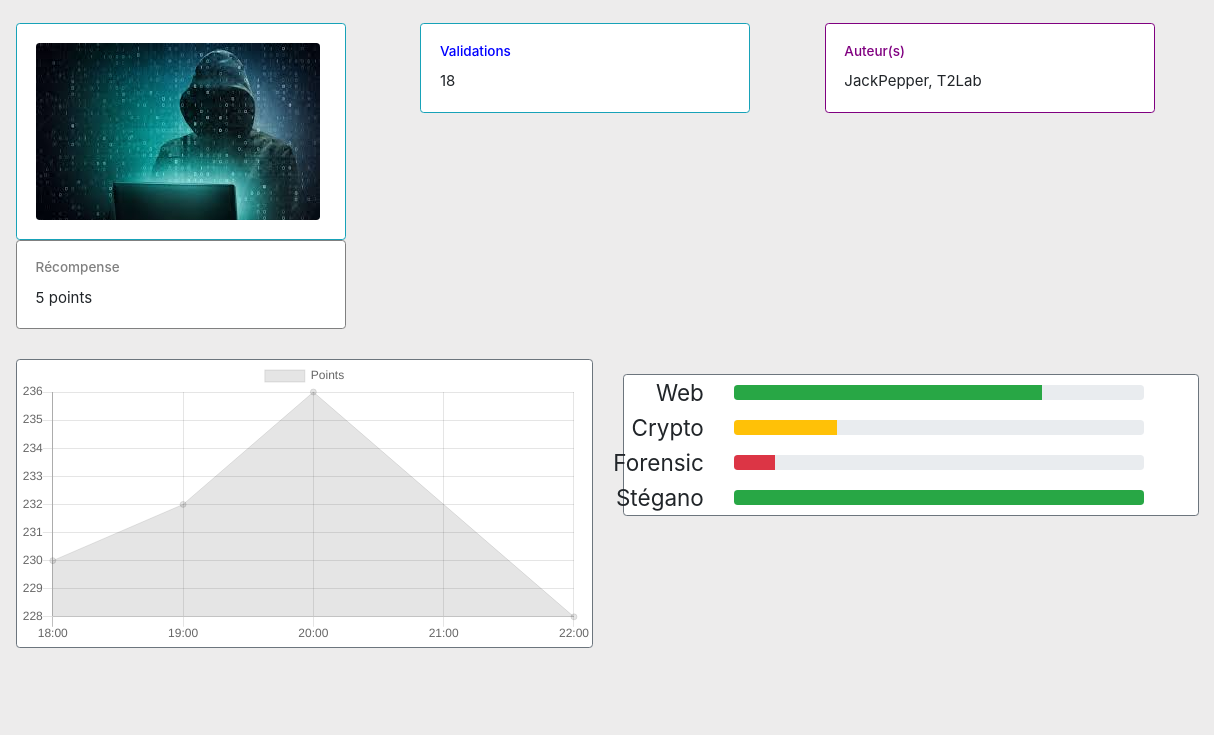
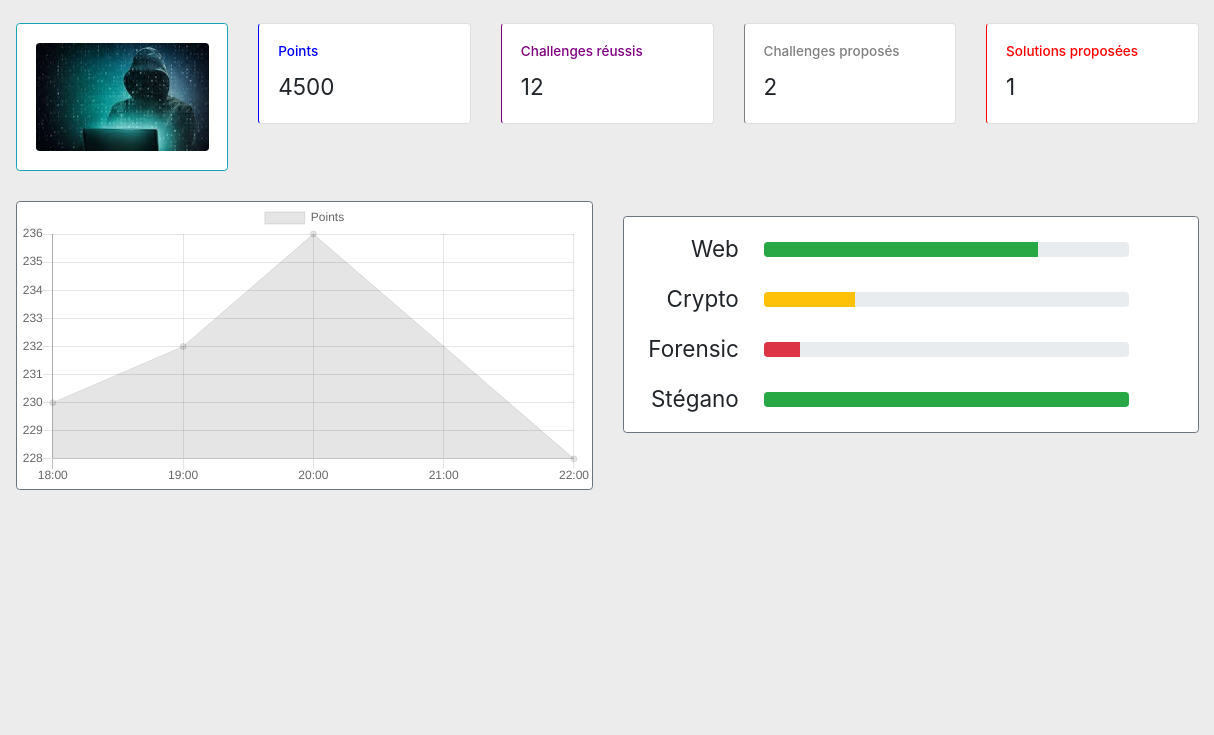
Before and after one commit to nima3333/club_ctf_front, a React app: page /dashboard in a window 1280 px wide. Shown: the part 65-800 px from the top of the page, 66-1280 px from the left. Built offline with nearby package versions, Linux system fonts and the light colour scheme; a web font is replaced by a local one.

Commit message:
dashboard update

```diff
--- a/src/components/ChallPage.module.css
+++ b/src/components/ChallPage.module.css
@@ -13,7 +13,7 @@
 }
 
 .info_card{
-    width: 22rem;
+    width: 100%;
 }
 
 .info_card_title{
--- a/src/components/Dashboard.js
+++ b/src/components/Dashboard.js
@@ -69,31 +69,41 @@ class Dashboard extends Component {
 
                     </Col>
                     <Col>
-                        <Card border="info" className={styles.info_card}>
+                        <Card className={styles.info_card} style={{borderLeftColor:"blue" }}>
                             <Card.Body>
-                                <Card.Title className={styles.info_card_title} style={{color: "blue"}}>Validations</Card.Title>
+                                <Card.Title className={styles.info_card_title} style={{color: "blue"}}>Points</Card.Title>
                                 <Card.Text className={styles.card_title}>
-                                    18
+                                    {this.state.points}
                                 </Card.Text>
                             </Card.Body>
                         </Card>
                     </Col>
                     <Col>
-                        <Card className={styles.info_card} style={{borderColor:"purple" }}>
+                        <Card className={styles.info_card} style={{borderLeftColor:"purple" }}>
                             <Card.Body>
-                                <Card.Title className={styles.info_card_title} style={{color: "purple"}}>Auteur(s)</Card.Title>
+                                <Card.Title className={styles.info_card_title} style={{color: "purple"}}>Challenges réussis</Card.Title>
                                 <Card.Text className={styles.card_title}>
-                                    JackPepper, T2Lab
+                                    {this.state.reussis}
                                 </Card.Text>
                             </Card.Body>
                         </Card>
                     </Col>
                     <Col>
-                        <Card className={styles.info_card} style={{borderColor:"grey" }}>
+                        <Card className={styles.info_card} style={{borderLeftColor:"grey" }}>
                             <Card.Body>
-                                <Card.Title className={styles.info_card_title} style={{color: "grey"}}>Récompense</Card.Title>
+                                <Card.Title className={styles.info_card_title} style={{color: "grey"}}>Challenges proposés</Card.Title>
                                 <Card.Text className={styles.card_title}>
-                                    5 points
+                                    {this.state.inventes}
+                                </Card.Text>
+                            </Card.Body>
+                        </Card>
+                    </Col>
+                    <Col>
+                        <Card className={styles.info_card} style={{borderLeftColor:"red" }}>
+                            <Card.Body>
+                                <Card.Title className={styles.info_card_title} style={{color: "red"}}>Solutions proposées</Card.Title>
+                                <Card.Text className={styles.card_title}>
+                                    {this.state.solutions}
                                 </Card.Text>
                             </Card.Body>
                         </Card>
@@ -107,11 +117,11 @@ class Dashboard extends Component {
                             <Graphe/>
                         </Card>
                     </Col>
-                    <Col style={{paddingTop: "15px"}}>
+                    <Col style={{paddingTop: "1rem"}}>
                         <Card border="secondary" style={{ width: '100%', fontSize: "14px"}}>
                             <Col>
                             {this.state.stats.map(stat => (
-                                <Row>
+                                <Row style={{margin: "1rem"}}>
                                     <span className={`Dashboard  ${styles.stat_title}`}>
                                         {stat.name}
                                     </span>
--- a/src/components/Dashboard.module.css
+++ b/src/components/Dashboard.module.css
@@ -132,7 +132,7 @@
     align-items: center;
     justify-content: right;
     font-size: 1.5rem;
-    padding-right: 20px;
+    padding-right: 15px;
     padding-left: 10px;
 }
 
@@ -158,7 +158,7 @@ padding: 2vw;;
 }
 
 .info_card{
-    width: 22rem;
+    width: auto;
 }
 
 .info_card_title{
@@ -170,3 +170,7 @@ padding: 2vw;;
     margin:auto;
     margin-top:1rem;
 }
+
+.card_title{
+    font-size: 1.5rem;
+}
```
Also changed, not shown: 1 other file.
